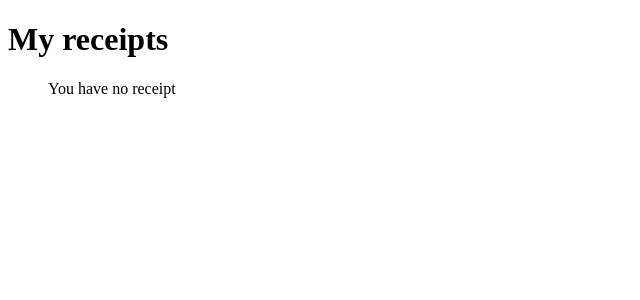
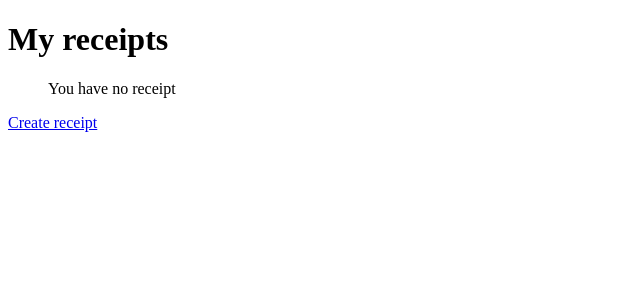
Before and after one commit to benaissazaki/receipt_tracker, a Django app: page /receipt in a window 1280 px wide. Shown: the part 73-373 px from the top of the page, without its empty margins (0-640 px from the left). Run offline with Django 5.2, Linux system fonts and the light colour scheme; the visitor is signed in with stand-in values (Sample User, id 1); data that the repository does not hold is empty.

Commit message:
Add link to receipt_create in receipt_list

```diff
--- a/templates/core/receipt_list.html
+++ b/templates/core/receipt_list.html
@@ -11,4 +11,5 @@
 <p>You have no receipt</p>
 {% endfor %}
 </ul>
+<a href="{% url 'receipt_create' %}">Create receipt</a>
 {% endblock %}
```
